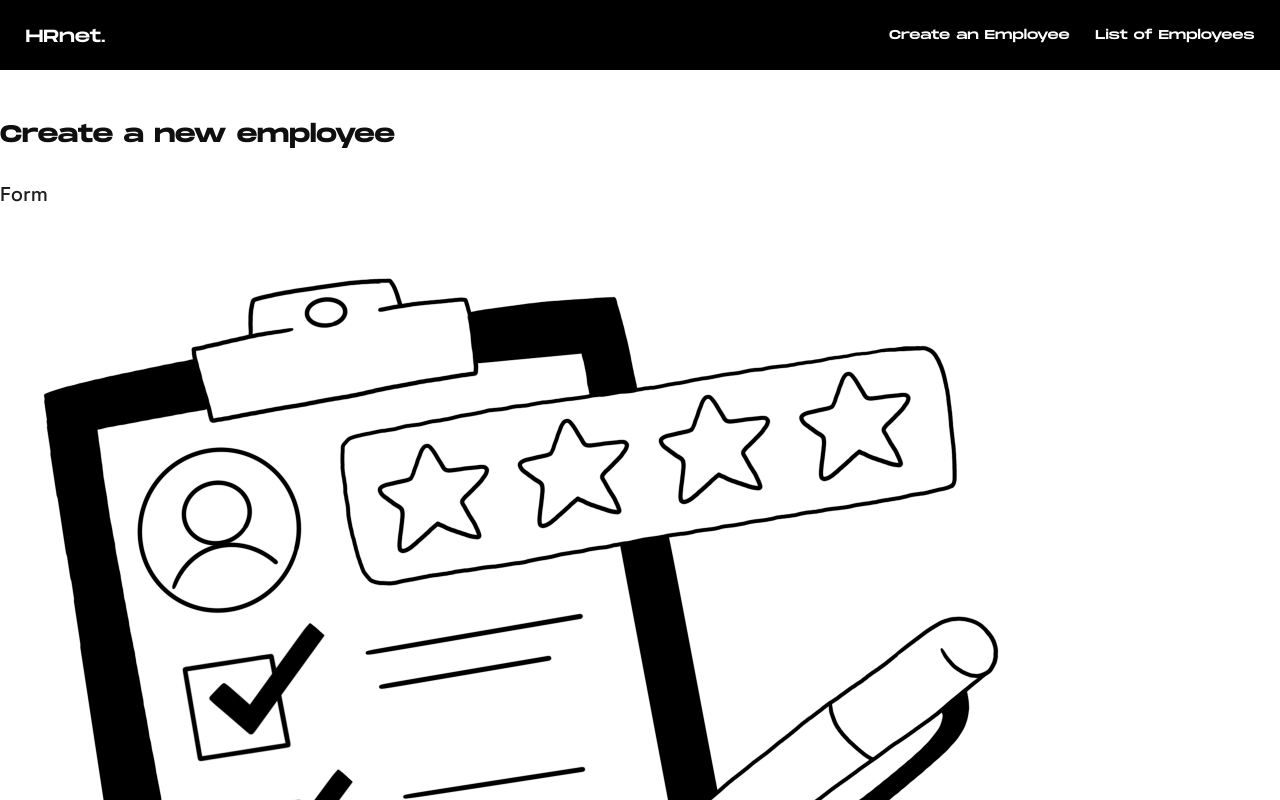
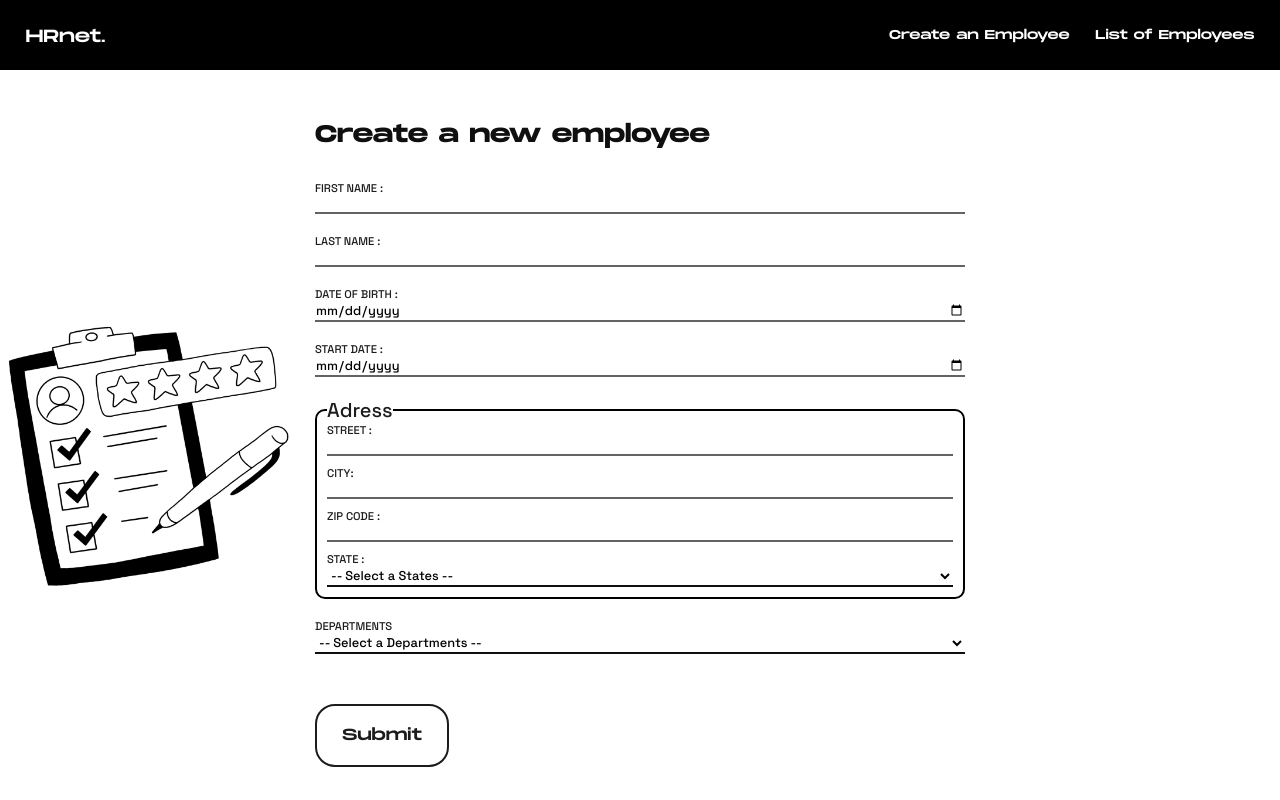
Before and after one commit to Bigornote/HRnet-WealthHealth, a React (Vite) app: page /create-employee in a window 1280 px wide. Shown: the top 800 px of the page. Built offline with nearby package versions, Linux system fonts and the light colour scheme.

Commit message:
Responsive Ok formulaire

```diff
--- a/package.json
+++ b/package.json
@@ -12,6 +12,7 @@
     "@emotion/react": "^11.10.6",
     "@emotion/styled": "^11.10.6",
     "@hookform/resolvers": "^3.0.0",
+    "@mui/lab": "^5.0.0-alpha.124",
     "@mui/material": "^5.11.15",
     "@mui/x-data-grid": "^6.0.4",
     "@reduxjs/toolkit": "^1.9.3",
--- a/src/components/Form.jsx
+++ b/src/components/Form.jsx
@@ -1,10 +1,162 @@
 import React from "react";
+import { useForm, Controller } from "react-hook-form";
+import { yupResolver } from "@hookform/resolvers/yup";
 import { useDispatch } from "react-redux";
+import formSchema from "../schema/formSchema";
+import { createEmployee } from "../feature/employee.slice";
+import { states } from "../services/states";
+import { departments } from "../services/departments";
 
 const Form = () => {
   const dispatch = useDispatch();
+  // Lorsque que le composant modal sera importé
+  // const [displayModal, setDisplayModal] = useState(false);
 
-  return <div>Form</div>;
+  // React Hook Form config
+  const {
+    register,
+    control,
+    handleSubmit,
+    formState: { errors },
+    reset,
+  } = useForm({
+    resolver: yupResolver(formSchema),
+    mode: "onBlur",
+  });
+
+  // Fonction HandleSubmit()
+  const SubmitForm = (data) => {
+    dispatch(createEmployee(data));
+    console.log(data);
+    reset();
+  };
+
+  return (
+    <form className="form" onSubmit={handleSubmit(SubmitForm)}>
+      {/* FIRSTNAME */}
+      <div className="wrapper">
+        <label>
+          First Name :
+          <input type="text" {...register("firstName")} />
+        </label>
+        {errors.firstName && (
+          <p className="text-error">{errors.firstName.message}</p>
+        )}
+      </div>
+      {/* LASTNAME */}
+      <div className="wrapper">
+        <label>
+          Last Name :
+          <input type="text" {...register("lastName")} />
+        </label>
+        {errors.lastName && (
+          <p className="text-error">{errors.lastName.message}</p>
+        )}
+      </div>
+      {/* DATE OF BIRTH */}
+      <div className="wrapper">
+        <label>
+          Date of Birth :
+          <input type="date" {...register("dateOfBirth")} />
+        </label>
+        {errors.dateOfBirth && (
+          <p className="text-error">{errors.dateOfBirth.message}</p>
+        )}
+      </div>
+      <div className="wrapper">
+        <label>
+          Start Date :
+          <input type="date" {...register("startDate")} />
+        </label>
+        {errors.startDate && (
+          <p className="text-error">{errors.startDate.message}</p>
+        )}
+      </div>
+      <fieldset>
+        <legend>Adress</legend>
+        <div className="wrapper-adress">
+          <div>
+            <label>
+              Street :
+              <input type="text" {...register("street")} />
+            </label>
+            {errors.street && (
+              <p className="text-error">{errors.street.message}</p>
+            )}
+          </div>
+          <div>
+            <label>
+              City:
+              <input type="text" {...register("city")} />
+            </label>
+            {errors.city && <p className="text-error">{errors.city.message}</p>}
+          </div>
+        </div>
+        <div className="wrapper-adress">
+          <div>
+            <label>
+              Zip Code :
+              <input type="text" {...register("zipCode")} />
+            </label>
+            {errors.zipCode && (
+              <p className="text-error">{errors.zipCode.message}</p>
+            )}
+          </div>
+          <div>
+            <label>
+              State :
+              <Controller
+                control={control}
+                name="state"
+                render={({ field }) => (
+                  <>
+                    <select {...field}>
+                      <option value="default">-- Select a States --</option>
+                      {states.map((state, index) => (
+                        <option key={index} value={state.name}>
+                          {state.name}
+                        </option>
+                      ))}
+                    </select>
+                    {errors.state && (
+                      <p className="text-error">{errors.state.message}</p>
+                    )}
+                  </>
+                )}
+              />
+            </label>
+          </div>
+        </div>
+      </fieldset>
+      <div className="wrapper">
+        <label>
+          Departments
+          <Controller
+            control={control}
+            name="department"
+            render={({ field }) => (
+              <>
+                <select {...field}>
+                  <option value="default">-- Select a Departments --</option>
+                  {departments.map((department, index) => (
+                    <option key={index} value={department.name}>
+                      {department.name}
+                    </option>
+                  ))}
+                </select>
+                {errors.department && (
+                  <p className="text-error">{errors.department.message}</p>
+                )}
+              </>
+            )}
+          />
+        </label>
+      </div>
+      <button className="btn-primary" type="submit">
+        Submit
+      </button>
+    </form>
+  );
 };
 
 export default Form;
--- a/src/feature/employee.slice.jsx
+++ b/src/feature/employee.slice.jsx
@@ -12,10 +12,7 @@ const employeeSlice = createSlice({
       // state = l'état actuel de notre slice
       // action = l'élément qui va être dispatcher
       // Payload = la valeur envoyé par l'action pour mettre à jour la propriété employees
-      state = {
-        ...state,
-        employees: payload,
-      };
+      state.employees = payload;
     },
   },
 });
--- a/src/schema/formSchema.js
+++ b/src/schema/formSchema.js
@@ -17,9 +17,23 @@ const formSchema = yup.object().shape({
     )
     .min(2, "Last Name must be at least 2 characters long.")
     .required("Last Name is required."),
+  dateOfBirth: yup.string().required("Date Of Birth is required"),
+  startDate: yup.string().required("start Date is required"),
   street: yup.string().required("Street is required"),
   city: yup.string().required("City is required"),
-  zipCode: yup.number().required("Zip code is required"),
+  zipCode: yup
+    .number()
+    .typeError("Zip code must be a number")
+    .positive("Zip code must be a positive number")
+    .integer("Zip code must be an integer")
+    .test("required", "Zip code is required", function (value) {
+      return (
+        value !== undefined && value !== null && value.toString().trim() !== ""
+      );
+    })
+    .test("isNumber", "Zip code must be a number", function (value) {
+      return !value || (typeof value === "number" && !isNaN(value));
+    }),
   state: yup.string().required("State is required"),
   department: yup.string().required("Department is required"),
 });
--- a/src/style/_settings.scss
+++ b/src/style/_settings.scss
@@ -83,6 +83,7 @@ select {
   border-width: 0 0 2px;
   border-color: $color-primary;
   font-size: 0.8rem;
+  background: none;
 }
 input:focus,
 select:focus {
@@ -119,7 +120,7 @@ li {
 .btn-primary {
   display: inline-block;
   position: relative;
-  background: none;
+  background: $white;
   border: 2px solid $color-tertiary;
   border-radius: 20px;
   color: $color-tertiary;
@@ -128,6 +129,9 @@ li {
   margin: 1.9rem 0;
   overflow: hidden;
   transition: 0.5s ease-in-out;
+}
+.btn-primary:hover {
+  background: none;
 }
 .btn-primary:hover:before {
   content: "";
--- a/src/style/components/_form.scss
+++ b/src/style/components/_form.scss
@@ -0,0 +1,16 @@
+.form {
+  .wrapper,
+  fieldset {
+    margin-bottom: 20px;
+  }
+
+  fieldset {
+    padding: 0 10px;
+    border: 2px solid $black;
+    border-radius: 10px;
+
+    .wrapper-adress > div {
+      margin-bottom: 10px;
+    }
+  }
+}
--- a/src/style/pages/_create.scss
+++ b/src/style/pages/_create.scss
@@ -2,12 +2,15 @@
   position: relative;
   display: flex;
   flex-direction: column-reverse;
-  margin: 50px auto;
+  justify-content: center;
+  align-items: center;
+  padding: 50px 0;
   background: url("/src/assets/blob.svg") no-repeat;
   background-size: auto;
   background-position: bottom;
 
   .img-wrapper {
+    max-width: 350px;
     width: 80%;
     position: relative;
     img {
@@ -15,10 +18,53 @@
     }
   }
 
-  .form-container {
+  .form-wrapper {
+    max-width: 650px;
+    width: 90%;
     display: flex;
     flex-direction: column;
     margin: auto;
     overflow: hidden;
   }
 }
+
+@media screen and (min-width: 650px) {
+  .create {
+    background-size: 80%;
+    background-position: 50% 110%;
+  }
+}
+
+@media screen and (min-width: 960px) {
+  .create {
+    background-size: 65%;
+    background-position: 50% 115%;
+  }
+}
+@media screen and (min-width: 1240px) {
+  .create {
+    flex-direction: row;
+    background-size: 70%;
+    background-position: -120% center;
+
+    .img-wrapper {
+      width: 300px;
+      position: absolute;
+      left: 2vw;
+      top: 50%;
+      transform: translate(-10%, -50%);
+    }
+  }
+}
+@media screen and (min-width: 1440px) {
+  .create {
+    flex-direction: row;
+    background-size: 50%;
+    background-position: -50% center;
+
+    .img-wrapper {
+      width: 350px;
+      transform: translate(0%, -50%);
+    }
+  }
+}
```
Also changed, not shown: 1 other file (tests, documents, lock files or other folders).
